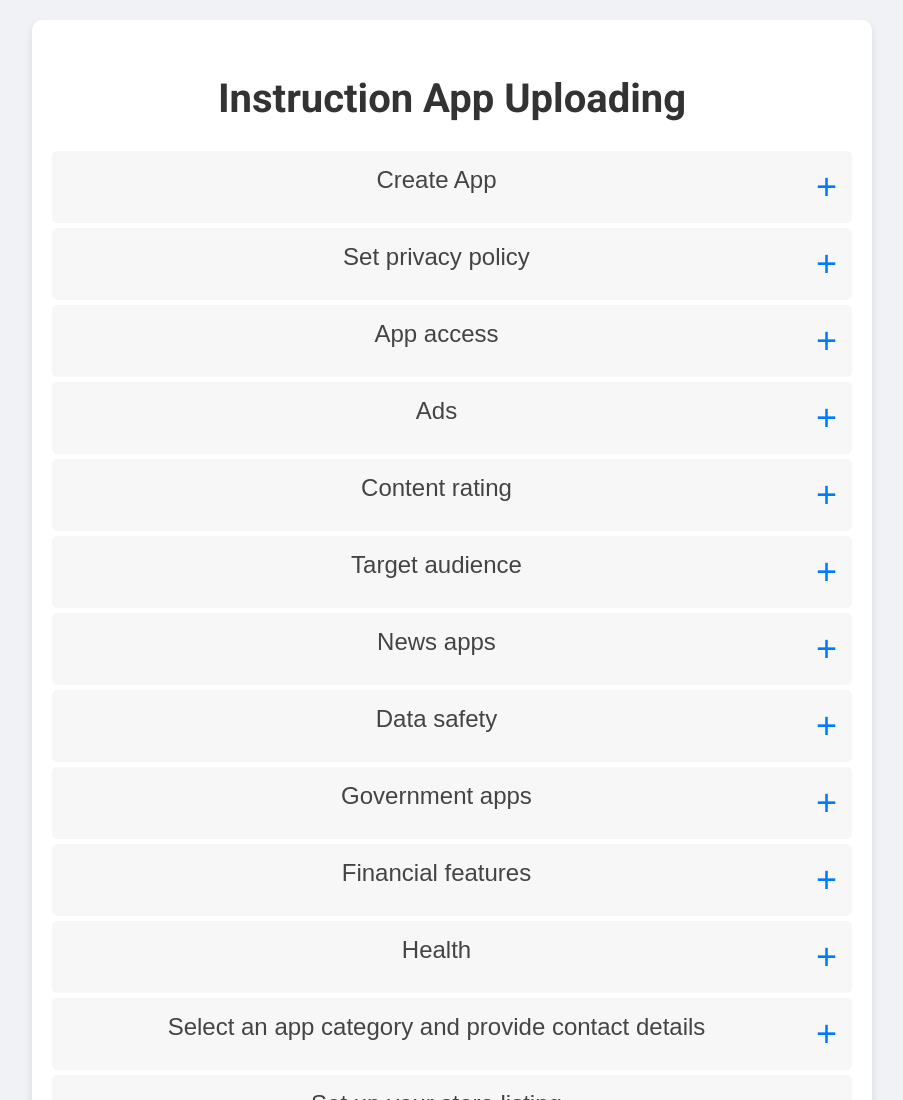
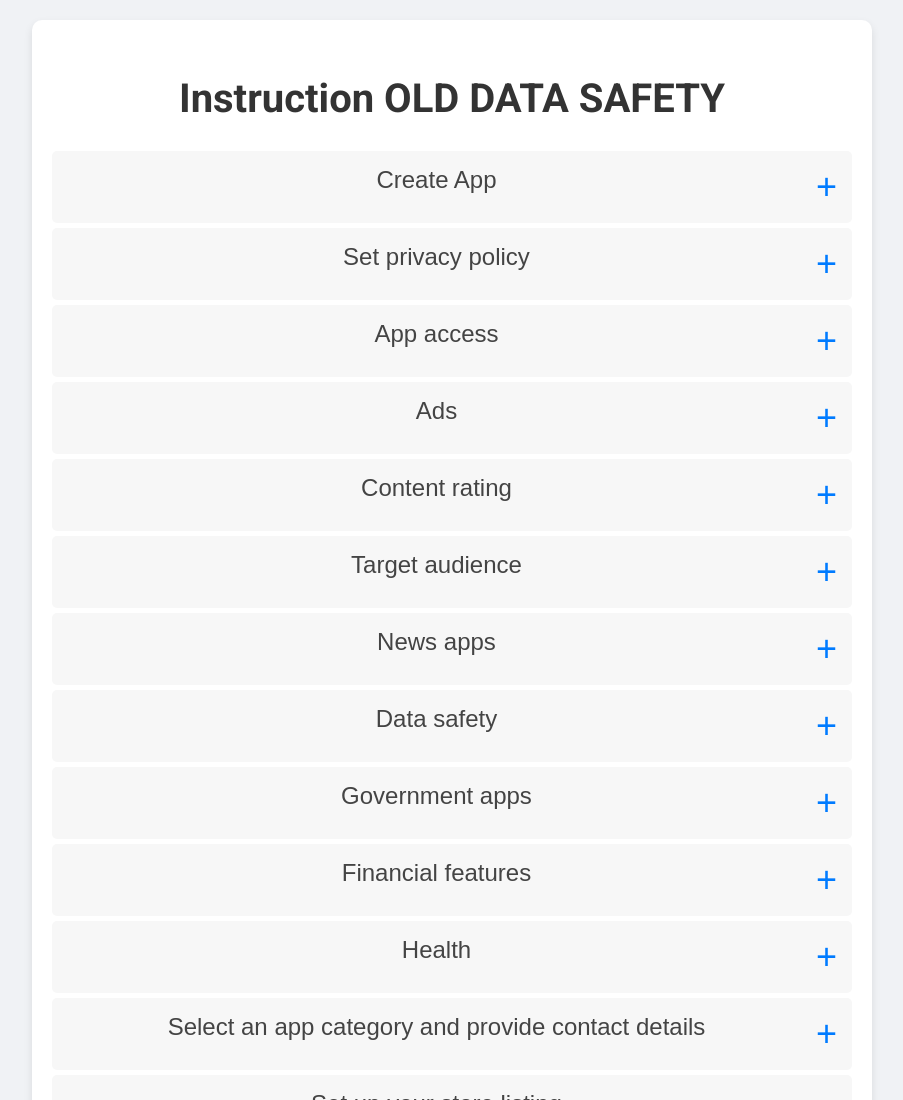
Before and after one commit to igorekchetkiy1/olduploading, a plain HTML site: page index.html in a window 1280 px wide. Shown: the top 1100 px of the page, without its empty margins (188-1091 px from the left). Drawn offline with Linux system fonts and the light colour scheme.

Commit message:
index.html

```diff
--- a/index.html
+++ b/index.html
@@ -3,7 +3,7 @@
 <head>
     <meta charset="UTF-8">
     <meta name="viewport" content="width=device-width, initial-scale=1.0">
-    <title>Instruction App Uploading</title>
+    <title>Instruction OLD DATA SAFETY</title>
     <link rel="stylesheet" href="https://cdnjs.cloudflare.com/ajax/libs/font-awesome/6.0.0-beta3/css/all.min.css">
     <link href="https://fonts.googleapis.com/css2?family=Roboto:wght@400;700&display=swap" rel="stylesheet">
     <style>
@@ -91,7 +91,7 @@
 </head>
 <body>
     <div class="container">
-        <h1>Instruction App Uploading</h1>
+        <h1>Instruction OLD DATA SAFETY</h1>
 
         <button class="accordion">Create App</button>
         <div class="panel">
```
